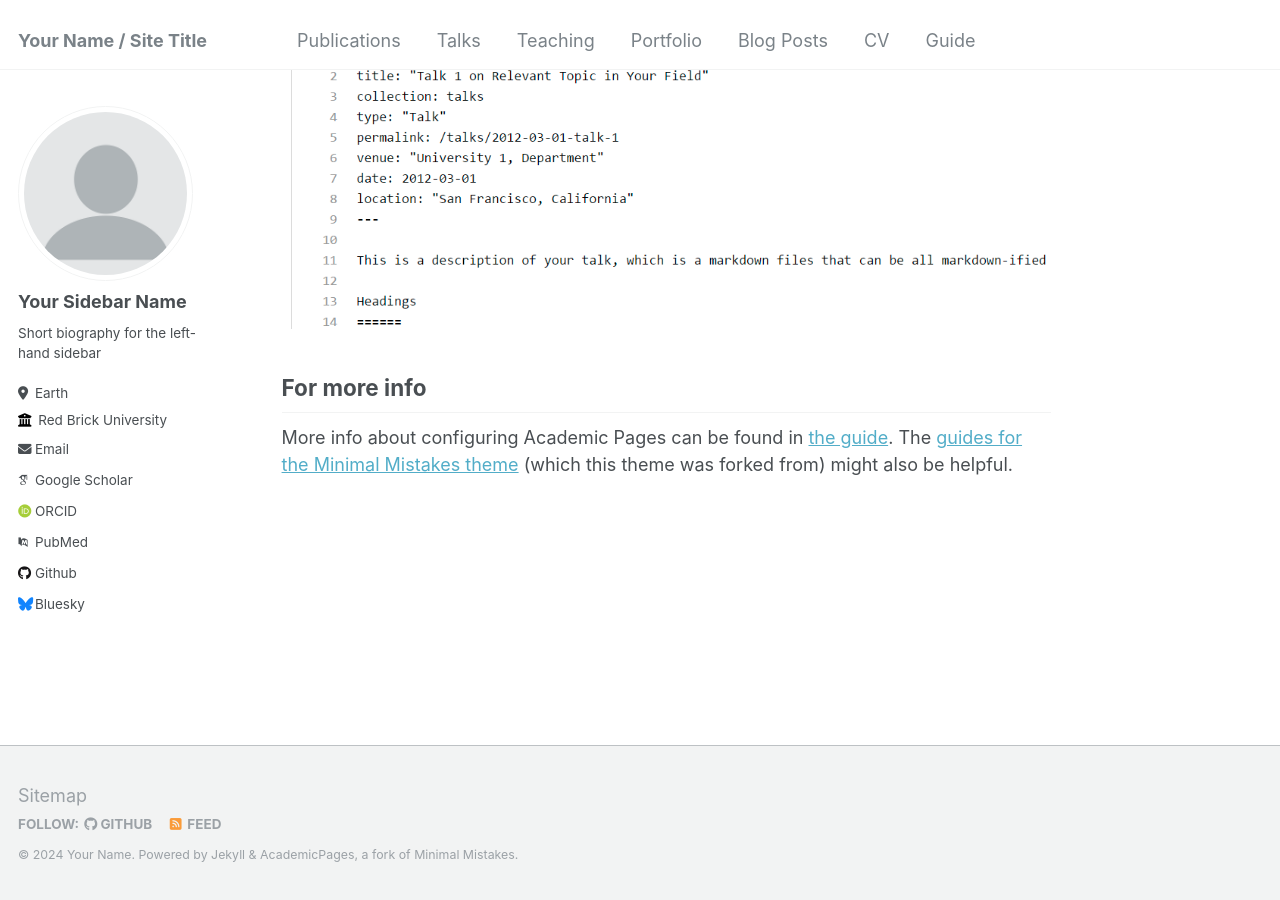
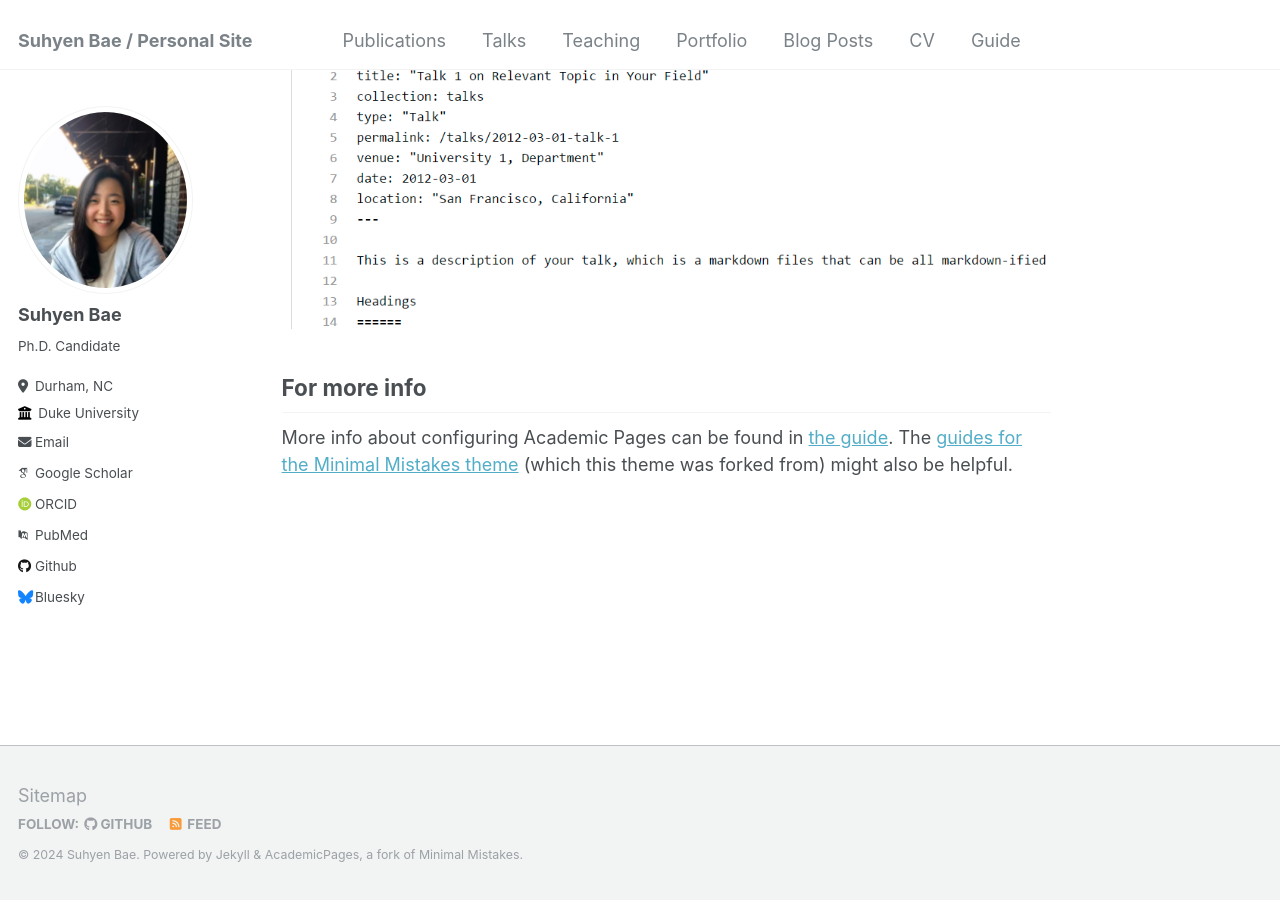
Before and after one commit to suhyenbae/suhyenbae.github.io, a Jekyll site: the page built from _pages/about.md, in a window 1280 px wide and 900 px high, scrolled down 2660 px. Built offline with Jekyll 4.4.1, drawn with Linux system fonts in a browser that asks for light colours; some web fonts are replaced.

Commit message:
Update _config.yml

```diff
--- a/_config.yml
+++ b/_config.yml
@@ -8,27 +8,27 @@
 
 # Basic Site Settings
 locale                   : "en-US"
-title                    : "Your Name / Site Title"
+title                    : "Suhyen Bae / Personal Site"
 title_separator          : "-"
-name                     : &name "Your Name"
-description              : &description "personal description"
-url                      : https://academicpages.github.io # the base hostname & protocol for your site e.g. "https://mmistakes.github.io"
+name                     : &name "Suhyen Bae"
+description              : &description "Ph.D. Candidate"
+url                      : https://suhyenbae.github.io
 baseurl                  : "" # the subpath of your site, e.g. "/blog"
-repository               : "academicpages/academicpages.github.io"
+repository               : "suhyenbae/suhyenbae.github.io"
 
 # Site Author - The following control what appear as part of the author content on the side bar.
 #               If a field is blank the icon and link will not appear, otherwise it will be shown.
 #               Additional customization can be done by editing /_includes/author-profile.html
 author:
   # Biographic information
-  avatar           : "profile.png"
-  name             : "Your Sidebar Name"
+  avatar           : "IMG_2023 Copy.jpeg"
+  name             : "Suhyen Bae"
   pronouns         : # example: "she/her"
-  bio              : "Short biography for the left-hand sidebar"
-  location         : "Earth"
-  employer         : "Red Brick University"
+  bio              : "Ph.D. Candidate"
+  location         : "Durham, NC"
+  employer         : "Duke University"
   uri              : # URL
-  email            : "none@example.org"
+  email            : "suhyen.bae@duke.edu"
 
   # Academic websites
   arxiv            : # URL - Update with the correct link to your profile
```
